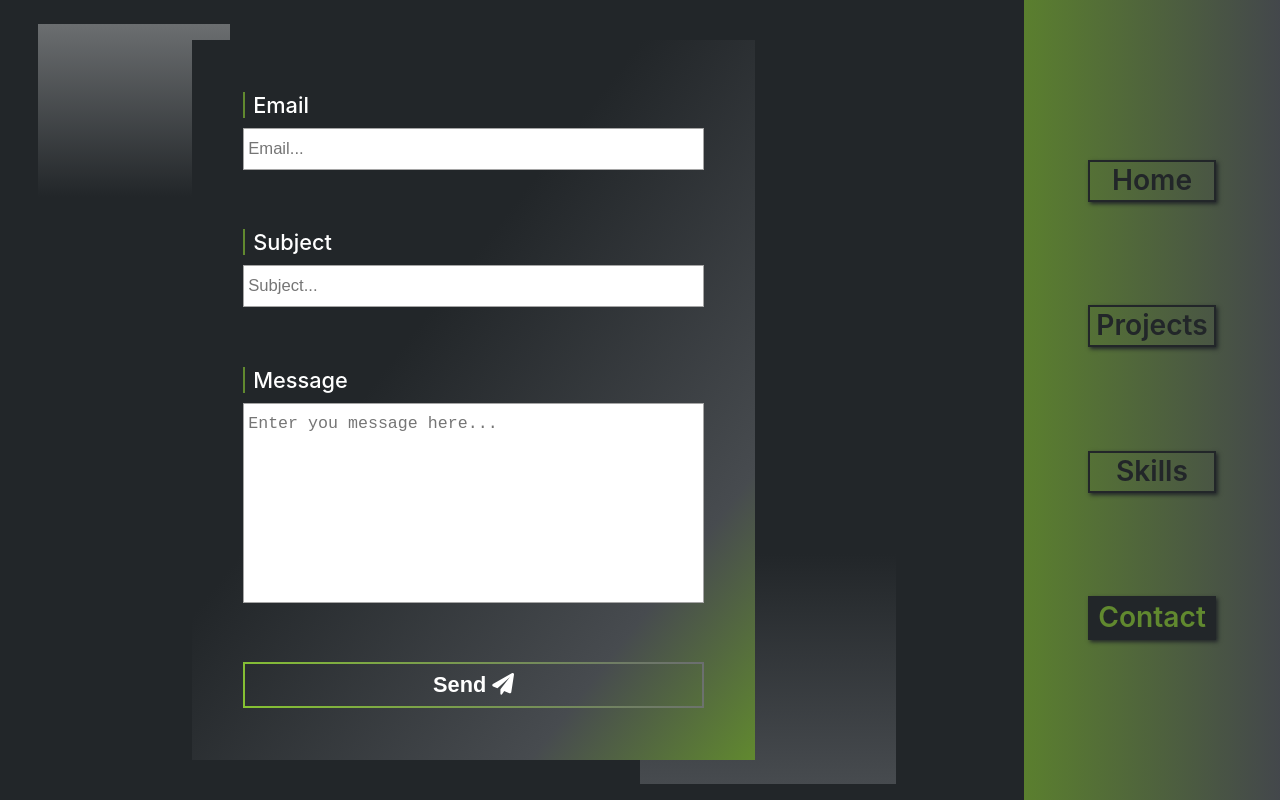
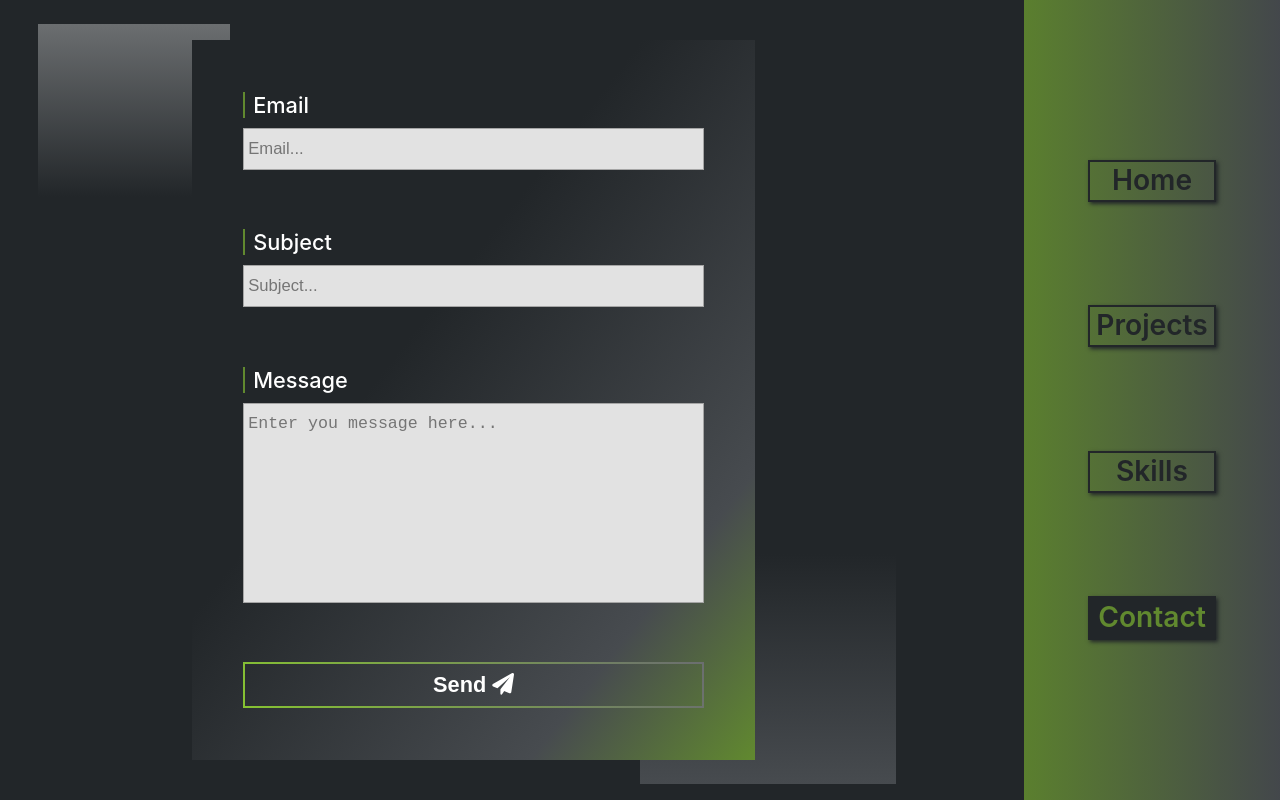
Before and after one commit to Mahmoud-Abd-Elghany/Portfolio, a React (Create React App) app: page /Contact in a window 1280 px wide. Shown: the top 800 px of the page. Built offline with nearby package versions, Linux system fonts and the light colour scheme.

Commit message:
changing styling - Textfield background, sticky animation

```diff
--- a/src/App.js
+++ b/src/App.js
@@ -16,8 +16,8 @@ function App() {
       <div className ='App' onMouseMove={mouseMoveHandler}>
             <Container/>
             <Header/>
-            <div className="sticky-1" style = {{transform: `translate(${x/100}px, ${y/100}px)`}}></div>
-            <div className="sticky-2" style = {{transform: `translate(${-(x/110)}px, ${y/110}px)`}}></div>
+            <div className="sticky-1" style = {{transform: `translate(${x/50}px, ${y/90}px)`}}></div>
+            <div className="sticky-2" style = {{transform: `translate(${-(x/50)}px, ${y/90}px)`}}></div>
       </div>
     </Router>
   );
--- a/src/App.scss
+++ b/src/App.scss
@@ -12,7 +12,7 @@
   left: 3%;
   top: 3%;
   z-index: -100;
-  transition: all 0.2s ease;
+  transition: all 0.5s ease;
 }
 
 .sticky-2{
@@ -24,5 +24,5 @@
   right: 30%;
   bottom: 2%;
   z-index: -100;
-  transition: all 0.2s ease;
+  transition: all 0.5s ease;
 }
--- a/src/components/textfield/textfield.style.scss
+++ b/src/components/textfield/textfield.style.scss
@@ -13,7 +13,7 @@
         padding: 10px 4px;
         box-sizing: border-box;
         border: 1px solid rgb(165, 165, 165);
-        background: white;
+        background: rgb(226, 226, 226);
         color: black;
         font-size: 1.3vw;
         &.message__field{
```
